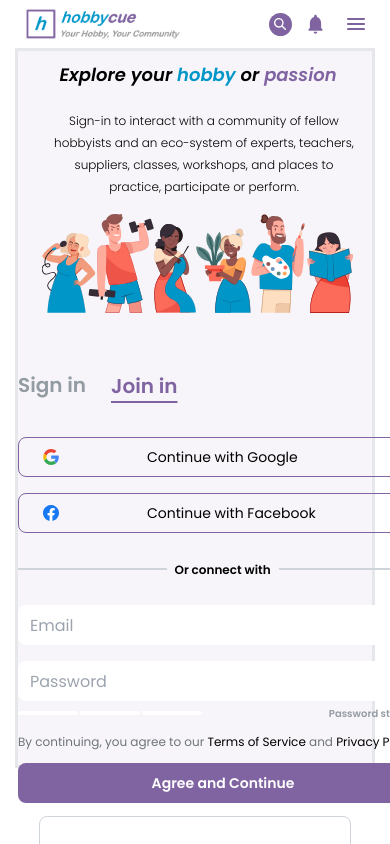
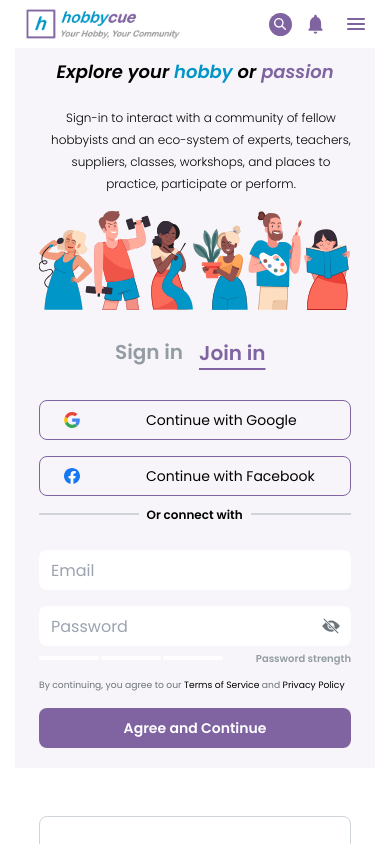
Before and after one commit to VivekBhardwaj25/React-Tailwind-Project, a React (Vite) app: page / in a window 390 px wide. Both pictures are taken after a click on the link "Join in". Shown: the top 844 px of the page. Built offline with nearby package versions, Linux system fonts and the light colour scheme; the HTML template or start-up script is replaced by a standard one.

Commit message:
some changes

```diff
--- a/src/components/Main/Main.jsx
+++ b/src/components/Main/Main.jsx
@@ -17,81 +17,87 @@
 import play from "/src/assets/play_arrow.svg";
 import obj4 from "/src/assets/objects_4.svg";
 import obj5 from "/src/assets/objects_5.svg";
-import arrowforward from "/src/assets/arrow_forward.svg"
+import arrowforward from "/src/assets/arrow_forward.svg";
 import { IoMdEye, IoIosEyeOff } from "react-icons/io";
 
 function Main() {
   const [isLogin, setIsLogin] = useState(true);
-  const [Icon, setIcon] = useState(true)
-  const [type, setType] = useState(true)
+  const [Icon, setIcon] = useState(true);
+  const [type, setType] = useState(true);
 
   const handleToggale = () => {
-    if(type === true) {
-      setType(false)
-      setIcon(false)
+    if (type === true) {
+      setType(false);
+      setIcon(false);
     } else {
-      setType(true)
-      setIcon(true)
+      setType(true);
+      setIcon(true);
     }
-  }
-
-
+  };
 
   const LogIn = () => {
     return (
       <div>
-        <div className="md:w-[410px] md:h-[96px] md:gap-y-[16px] mt-[32px] w-[312px] h-[78px]">
-          <div className="w-[410px] h-[40px] border border-[#8064A2] rounded-[8px] flex items-center">
+        <div className="md:w-[410px] md:h-[96px] gap-y-[16px] mt-[32px] h-[78px]">
+          <div className="md:w-full h-[40px] border border-[#8064A2] rounded-[8px] flex items-center w-[312px] mx-auto">
             <img src={google} alt="" className="w-[16px] h-[16px] ml-[24px]" />
-            <a href="" className="font-popin text-sm text-center md:ml-[88px]">
+            <a
+              href=""
+              className="font-popin text-sm text-center md:ml-[88px] ml-[66px]"
+            >
               Continue with Google
             </a>
           </div>
-          <div className="w-[410px] h-[40px] border border-[#8064A2] rounded-[8px] flex items-center mt-[16px]">
+          <div className="md:w-full h-[40px] border border-[#8064A2] rounded-[8px] flex items-center mt-[16px] w-[312px] mx-auto">
             <img
               src={facebook}
               alt=""
               className="w-[16px] h-[16px] ml-[24px]"
             />
-            <a href="" className="font-popin text-sm text-center ml-[88px]">
+            <a
+              href=""
+              className="font-popin text-sm text-center md:ml-[88px] ml-[66px]"
+            >
               Continue with Facebook
             </a>
           </div>
         </div>
 
-        <div className="w-[410px] h-[16px] mt-[28px] flex items-center justify-between">
-          <div className="w-[149px] h-[2px] bg-[#CED4DA]"></div>
+        <div className="md:w-[410px] md:h-[16px] md:mt-[28px] mt-[30px] flex items-center justify-between w-[312px] mx-auto">
+          <div className="md:w-[149px] w-[100px] h-[2px] bg-[#CED4DA]"></div>
           <div className="w-[97px] h-[16px] flex item center">
-            <span className="text-[12px] font-popin font-semibold">
+            <span className="md:text-[12px] text-[12px] font-popin font-semibold">
               Or connect with
             </span>
           </div>
-          <div className="w-[149px] h-[2px] bg-[#CED4DA]"></div>
+          <div className="md:w-[149px] w-[100px] h-[2px] bg-[#CED4DA]"></div>
         </div>
 
-        <div className="w-[410px] h-[96px] flex flex-col gap-y-[16px] mt-[28px]">
+        <div className="md:w-[410px] md:h-[96px] flex flex-col gap-y-[16px] md:mt-[28px] mt-[20px]">
           <input
             type="email"
             placeholder="Email"
-            className="text-[#939CA3] font-popin h-[40px] rounded-[8px] w-[410px] pt-[12px] pb-[12px] pl-[12px] outline-none"
-
+            className="text-[#939CA3] font-popin h-[40px] rounded-[8px] md:w-[410px] w-[312px] pt-[12px] pb-[12px] pl-[12px] outline-none mx-auto"
           />
-          <div className="relative">
+          <div className="relative mx-auto">
             <input
-              type = {type ? 'password' : 'text'}
+              type={type ? "password" : "text"}
               placeholder="Password"
-              className="text-[#939CA3] font-popin h-[40px] rounded-[8px] w-[410px] pt-[12px] pb-[12px] pl-[12px] outline-none"
+              className="text-[#939CA3] font-popin h-[40px] rounded-[8px] md:w-[410px] pt-[12px] pb-[12px] pl-[12px] outline-none w-[312px]"
             />
             <div className="text-[#6d747a] w-[16px] h-[16px] absolute right-3.5 top-2.5">
-              {Icon ? <IoIosEyeOff size={20} onClick={handleToggale}/> : <IoMdEye size={20} onClick={handleToggale}/>}
-
+              {Icon ? (
+                <IoIosEyeOff size={20} onClick={handleToggale} />
+              ) : (
+                <IoMdEye size={20} onClick={handleToggale} />
+              )}
             </div>
 
             <div></div>
           </div>
         </div>
 
-        <div className="w-[410px] h-[16px] flex justify-between mt-[24px]">
+        <div className="md:w-[410px] h-[16px] flex justify-between mt-[24px] w-[312px] mx-auto">
           <div className="w-[116px] h-[16px] flex items-center">
             <input
               type="checkbox"
@@ -118,8 +124,8 @@
           </div>
         </div>
 
-        <div className="mt-[24px]">
-          <button className="w-[410px] h-[40px] border border-[#8064a2] bg-[#8064a2] text-[#ffffff] rounded-[8px] text-center font-popin font-semibold text-sm hover:bg-[#634e7d]">
+        <div className="mt-[24px] md:w-[410px] w-[312px] md:mx-0 mx-auto">
+          <button className="md:w-[410px] w-[312px] h-[40px] border border-[#8064a2] bg-[#8064a2] text-[#ffffff] rounded-[8px] text-center font-popin font-semibold text-sm hover:bg-[#634e7d]">
             Continue
           </button>
         </div>
@@ -130,52 +136,65 @@
   const JionIn = () => {
     return (
       <div>
-        <div className="w-[410px] h-[96px] gap-y-[16px] mt-[32px]">
-          <div className="w-[410px] h-[40px] border border-[#8064A2] rounded-[8px] flex items-center">
+        <div className="md:w-[410px] md:h-[96px] gap-y-[16px] mt-[32px] h-[78px]">
+          <div className="md:w-full w-[312px] mx-auto h-[40px] border border-[#8064A2] rounded-[8px] flex items-center">
             <img src={google} alt="" className="w-[16px] h-[16px] ml-[24px]" />
-            <a href="" className="font-popin text-sm text-center ml-[88px]">
+            <a
+              href=""
+              className="font-popin text-sm text-center md:ml-[88px] ml-[66px]"
+            >
               Continue with Google
             </a>
           </div>
-          <div className="w-[410px] h-[40px] border border-[#8064A2] rounded-[8px] flex items-center mt-[16px]">
+          <div className="md:w-[410px] h-[40px] border border-[#8064A2] rounded-[8px] flex items-center mt-[16px] w-[312px] mx-auto">
             <img
               src={facebook}
               alt=""
               className="w-[16px] h-[16px] ml-[24px]"
             />
-            <a href="" className="font-popin text-sm text-center ml-[88px]">
+            <a
+              href=""
+              className="font-popin text-sm text-center md:ml-[88px] ml-[66px]"
+            >
               Continue with Facebook
             </a>
           </div>
         </div>
 
-        <div className="w-[410px] h-[16px] mt-[28px] flex items-center justify-between">
-          <div className="w-[149px] h-[2px] bg-[#CED4DA]"></div>
+        <div className="md:w-[410px] w-[312px] mx-auto h-[16px] mt-[28px] flex items-center justify-between">
+          <div className="md:w-[149px] w-[100px] h-[2px] bg-[#CED4DA]"></div>
           <div className="w-[97px] h-[16px] flex item center">
             <span className="text-[12px] font-popin font-semibold">
               Or connect with
             </span>
           </div>
-          <div className="w-[149px] h-[2px] bg-[#CED4DA]"></div>
+          <div className="md:w-[149px] w-[100px] h-[2px] bg-[#CED4DA]"></div>
         </div>
 
-        <div className="w-[410px] h-[96px] flex flex-col gap-y-[16px] mt-[28px]">
+        <div className="md:w-[410px] md:h-[96px] flex flex-col gap-y-[16px] mt-[28px]">
           <input
             type="email"
             placeholder="Email"
-            className="text-[#939CA3] font-popin h-[40px] rounded-[8px] w-[410px] pt-[12px] pb-[12px] pl-[12px] outline-none"
+            className="text-[#939CA3] font-popin h-[40px] rounded-[8px] md:w-[410px] pt-[12px] pb-[12px] pl-[12px] outline-none w-[312px] mx-auto"
           />
-          <div className="">
+          <div className="mx-auto relative">
             <input
-              type="password"
+              type={type ? "password" : "text"}
               placeholder="Password"
-              className="text-[#939CA3] font-popin h-[40px] rounded-[8px] w-[410px] pt-[12px] pb-[12px] pl-[12px] outline-none"
+              className="text-[#939CA3] font-popin h-[40px] rounded-[8px] md:w-[410px] pt-[12px] pb-[12px] pl-[12px] outline-none w-[312px] mx-auto"
             />
+            <div className="text-[#6d747a] w-[16px] h-[16px] absolute right-3.5 top-2.5">
+              {Icon ? (
+                <IoIosEyeOff size={20} onClick={handleToggale} />
+              ) : (
+                <IoMdEye size={20} onClick={handleToggale} />
+              )}
+            </div>
             <div></div>
           </div>
         </div>
 
-        <div className="w-[406px] h-[16px] flex justify-between mt-[4px]">
+        <div className="md:w-[406px] w-[312px] mx-auto h-[16px] flex justify-between mt-[4px]">
           <div className="w-[186px] h-[16px] flex items-center gap-x-[2px]">
             <div className="w-[60px] h-[4px] rounded-[2px] bg-[#ffffff]"></div>
             <div className="w-[60px] h-[4px] rounded-[2px] bg-[#ffffff]"></div>
@@ -188,16 +207,16 @@
           </div>
         </div>
 
-        <div className="w-[402px] h-[18px] mt-[12px] mx-auto">
-          <p className="f font-popin font-normal text-[12px] text-[#6D747A]">
+        <div className="md:w-[402px] w-[312px] h-[18px] mt-[12px] mx-auto">
+          <p className="f font-popin font-normal md:text-[12px] text-[9.2px] text-[#6D747A]">
             By continuing, you agree to our{" "}
             <span className="text-black">Terms of Service</span> and{" "}
             <span className="text-black">Privacy Policy</span>
           </p>
         </div>
 
-        <div className="mt-[12px]">
-          <button className="w-[410px] h-[40px] bg-[#8064A2] text-[#ffffff] rounded-[8px] text-center font-popin font-semibold text-sm hover:bg-[#634e7d]">
+        <div className="mt-[12px] md:w-[410px] w-[312px] md:mx-0 mx-auto">
+          <button className="md:w-[410px] w-[312px] h-[40px] bg-[#8064A2] text-[#ffffff] rounded-[8px] text-center font-popin font-semibold text-sm hover:bg-[#634e7d]">
             Agree and Continue
           </button>
         </div>
@@ -207,7 +226,7 @@
 
   return (
     <>
-      <div className="md:w-[1440px] md:h-[678px] bg-[#f7f5f9] md:flex w-[360px] h-[720px] mx-auto border-[3px]">
+      <div className="md:w-[1440px] md:h-[678px] bg-[#f7f5f9] md:flex w-[360px] h-[720px] mx-auto">
         {/* Left Section */}
         <div className="md:h-[578px] md:w-[707px] md:mt-[100px] md:ml-[100px] w-[360px] h-[720px] mx-auto">
           <div className="md:w-[580px] md:h-[54px] w-full h-[27px] text-center">
@@ -218,7 +237,9 @@
           </div>
           <div className="md:w-[706px] md:h-[120px] mt-[32px] md:mx-auto w-[300px] mx-auto">
             <p className="text-[12px] font-light font-popin leading-[22px] text-wrap md:hidden block w-[312px] h-[88px] text-center">
-            Sign-in to interact with a community of fellow hobbyists and an eco-system of experts, teachers, suppliers, classes, workshops, and places to practice, participate or perform.
+              Sign-in to interact with a community of fellow hobbyists and an
+              eco-system of experts, teachers, suppliers, classes, workshops,
+              and places to practice, participate or perform.
             </p>
             <p className="text-sm font-light font-popin leading-[30px] text- text-wrap hidden md:block">
               Sign-in to interact with a community of fellow hobbyists and an
@@ -248,13 +269,17 @@
         </div>
 
         {/* Right Section Sign in*/}
-        <div className="md:h-[434px] md:w-[410px] md:mt-[103px] md:mr-[100px] w-[347px] mt-[-400px]">
-          <div className="w-[169px] h-[34px] flex justify-between">
+        <div className="md:h-[434px] md:w-[410px] md:mt-[103px] md:mr-[100px] w-[360px] mt-[-430px]">
+          <div className="md:w-[169px] md:h-[34px] md:flex md:justify-between md:items-start w-[160px] flex justify-between mx-auto md:mx-0">
             <div className="w-[76px] h-[30px] cursor-pointer">
               <a
-                onClick = {() => setIsLogin(true)}
+                onClick={() => setIsLogin(true)}
                 href="#"
-                className={`${isLogin === true ? 'text-[#8064a2] font-popin font-semibold underline underline-offset-8 decoration-[2px] text-xl' : 'text-[#939CA3] font-semibold font-popin text-xl'}`}
+                className={`${
+                  isLogin === true
+                    ? "text-[#8064a2] font-popin font-semibold underline underline-offset-8 decoration-[2px] text-xl"
+                    : "text-[#939CA3] font-semibold font-popin text-xl"
+                }`}
               >
                 Sign in
               </a>
@@ -263,7 +288,11 @@
               <a
                 href="#"
                 onClick={() => setIsLogin(false)}
-                className={`${isLogin === false ? 'text-[#8064a2] font-popin font-semibold text-xl underline underline-offset-8 decoration-[2px]' : 'text-[#939CA3] font-popin font-semibold text-xl'}`}
+                className={`${
+                  isLogin === false
+                    ? "text-[#8064a2] font-popin font-semibold text-xl underline underline-offset-8 decoration-[2px]"
+                    : "text-[#939CA3] font-popin font-semibold text-xl"
+                }`}
               >
                 Join in
               </a>
@@ -485,7 +514,6 @@
 
       {/* Fivft Section */}
       <div className="w-[1440px] h-[662px] mx-auto bg-[#F7FDFF] flex flex-col justify-between relative">
-
         <div className="w-[1240px] h-[130px] flex flex-col justify-between mx-auto mt-[100px]">
           <p className="font-popin font-medium text-4xl italic">
             Your <span className="text-[#8064A2]">Hobby</span>, Your{" "}
@@ -500,22 +528,27 @@
         <div className="flex flex-col items-center gap-y-[7px] absolute right-4 top-44">
           <div className="w-[40px] h-[40px] rounded-full bg-[#ffffff] flex justify-center items-center cursor-pointer shadow-md">
             <a href="#home">
-          <img src={arrowforward} alt="" className="w-[16px] h-[16px] origin rotate-90"/>
+              <img
+                src={arrowforward}
+                alt=""
+                className="w-[16px] h-[16px] origin rotate-90"
+              />
             </a>
           </div>
 
           <div className="w-[130px] h-[18px] rounded-sm shadow-md flex justify-center items-center">
-          <p className="text-[#8064A2] font-popin font-medium text-[10px]">Go to top (Ctrl+Home)</p>
+            <p className="text-[#8064A2] font-popin font-medium text-[10px]">
+              Go to top (Ctrl+Home)
+            </p>
           </div>
         </div>
 
         <div className="flex justify-center mb-[30px]">
           <div className="w-[1240px] h-[302px] flex justify-between items-center">
-              <img src={obj4} alt="" className="w-[531px] h-[280px]"/>
-              <img src={obj5} alt="" className="w-[638px] h-[300px]"/>
+            <img src={obj4} alt="" className="w-[531px] h-[280px]" />
+            <img src={obj5} alt="" className="w-[638px] h-[300px]" />
           </div>
         </div>
-
       </div>
     </>
   );
```
Lines whose indentation alone changed are shown as unchanged.
